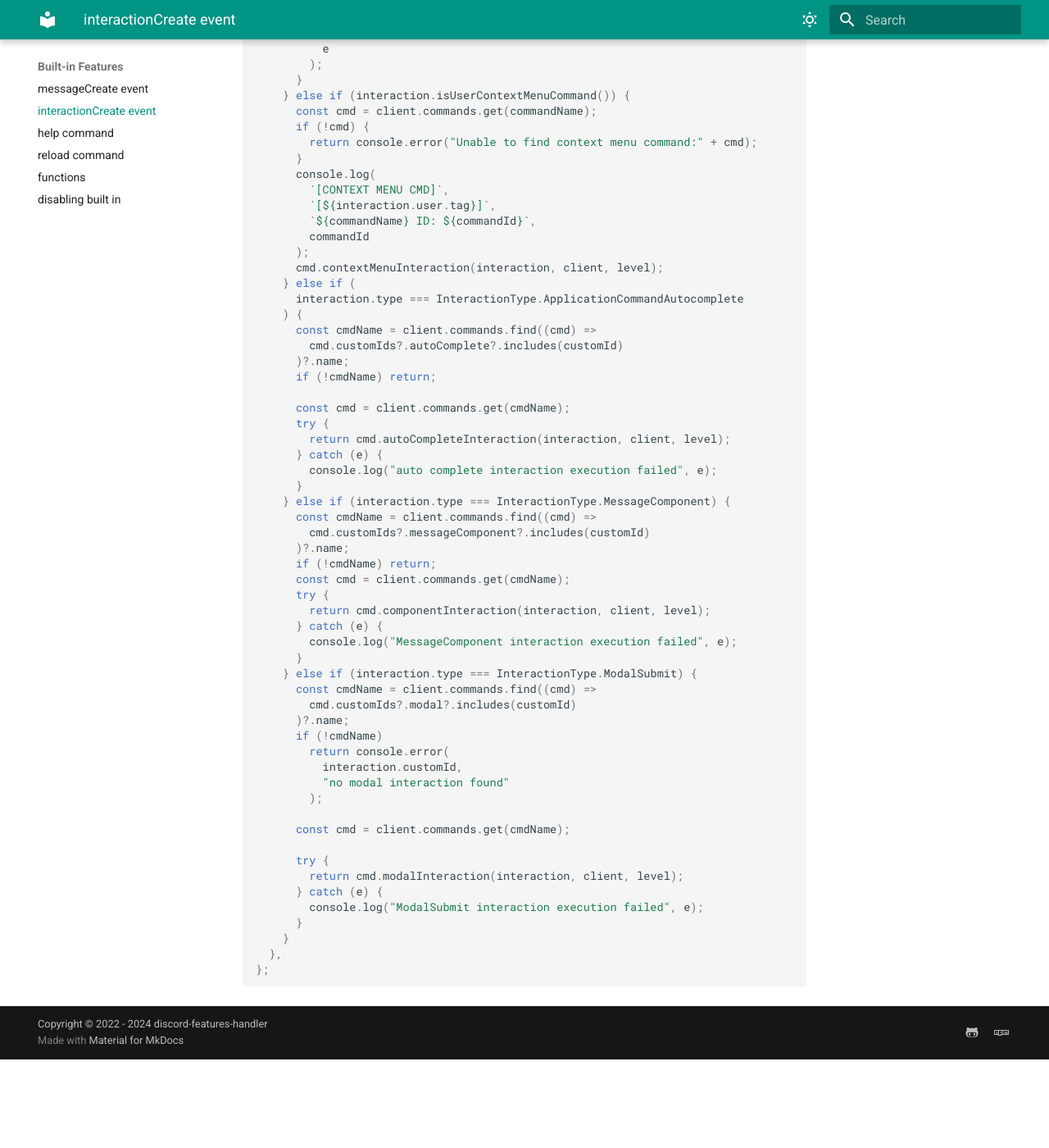
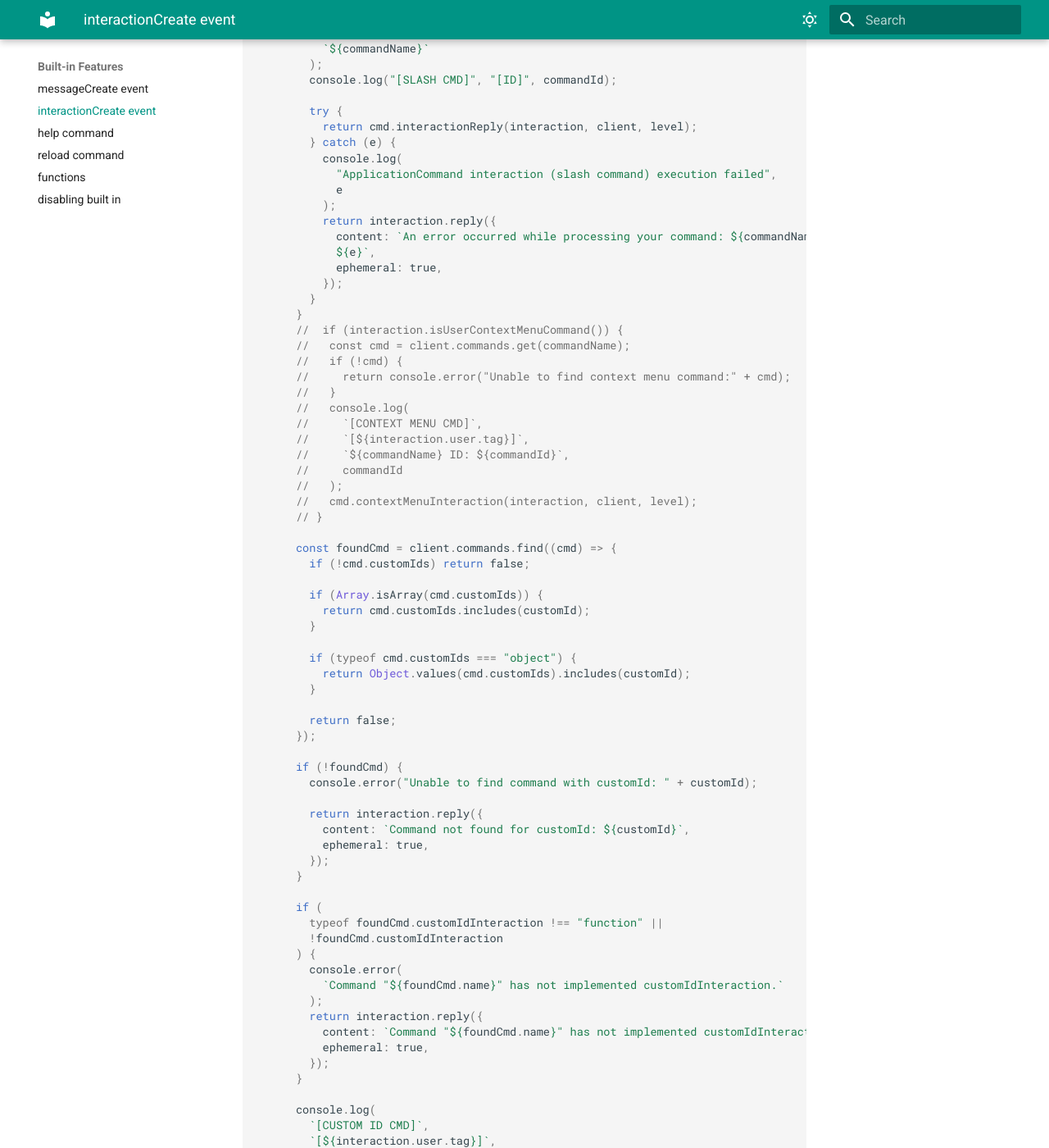
Before and after one commit to bng94/discord-features-handler, an MkDocs documentation site: the page built from docs/builtIn/interactionCreate-event.md, in a window 1280 px wide and 1400 px high, scrolled down 801 px. Shown: the whole window at 82% size. Built offline with MkDocs 1.6.1 and Material for MkDocs 9.7.7, drawn with Linux system fonts in a browser that asks for light colours; before the commit the page ends 2093 px from its top, so only the background shows below that; some of the changed text lies outside the part shown.

Commit message:
deprecated old interaction fn

```diff
--- a/docs/builtIn/interactionCreate-event.md
+++ b/docs/builtIn/interactionCreate-event.md
@@ -15,77 +15,100 @@ module.exports = {
       guildMember: interaction.member,
     });
 
-    if (interaction.type === InteractionType.ApplicationCommand) {
-      const cmd = client.commands.get(commandName);
+    try {
+      if (interaction.type === InteractionType.ApplicationCommand) {
+        const cmd = client.commands.get(commandName);
 
-      if (!cmd) {
-        return console.error("Unable to find slash command:" + cmd);
+        if (!cmd) {
+          console.error("Unable to find slash command:" + cmd);
+          return interaction.reply({
+            content: `Command not found: ${commandName}`,
+            ephemeral: true,
+          });
+        }
+        console.log(
+          `[SLASH CMD]`,
+          `[${interaction.user.tag}]`,
+          `${commandName}`
+        );
+        console.log("[SLASH CMD]", "[ID]", commandId);
+
+        try {
+          return cmd.interactionReply(interaction, client, level);
+        } catch (e) {
+          console.log(
+            "ApplicationCommand interaction (slash command) execution failed",
+            e
+          );
+          return interaction.reply({
+            content: `An error occurred while processing your command: ${commandName}. Error:
+            ${e}`,
+            ephemeral: true,
+          });
+        }
       }
-      console.log(`[SLASH CMD]`, `[${interaction.user.tag}]`, `${commandName}`);
-      console.log("[SLASH CMD]", "[ID]", commandId);
+      //  if (interaction.isUserContextMenuCommand()) {
+      //   const cmd = client.commands.get(commandName);
+      //   if (!cmd) {
+      //     return console.error("Unable to find context menu command:" + cmd);
+      //   }
+      //   console.log(
+      //     `[CONTEXT MENU CMD]`,
+      //     `[${interaction.user.tag}]`,
+      //     `${commandName} ID: ${commandId}`,
+      //     commandId
+      //   );
+      //   cmd.contextMenuInteraction(interaction, client, level);
+      // }
 
-      try {
-        return cmd.interactionReply(interaction, client, level);
-      } catch (e) {
-        console.log(
-          "ApplicationCommand interaction (slash command) execution failed",
-          e
+      const foundCmd = client.commands.find((cmd) => {
+        if (!cmd.customIds) return false;
+
+        if (Array.isArray(cmd.customIds)) {
+          return cmd.customIds.includes(customId);
+        }
+
+        if (typeof cmd.customIds === "object") {
+          return Object.values(cmd.customIds).includes(customId);
+        }
+
+        return false;
+      });
+
+      if (!foundCmd) {
+        console.error("Unable to find command with customId: " + customId);
+
+        return interaction.reply({
+          content: `Command not found for customId: ${customId}`,
+          ephemeral: true,
+        });
+      }
+
+      if (
+        typeof foundCmd.customIdInteraction !== "function" ||
+        !foundCmd.customIdInteraction
+      ) {
+        console.error(
+          `Command "${foundCmd.name}" has not implemented customIdInteraction.`
         );
+        return interaction.reply({
+          content: `Command "${foundCmd.name}" has not implemented customIdInteraction.`,
+          ephemeral: true,
+        });
       }
-    } else if (interaction.isUserContextMenuCommand()) {
-      const cmd = client.commands.get(commandName);
-      if (!cmd) {
-        return console.error("Unable to find context menu command:" + cmd);
-      }
+
       console.log(
-        `[CONTEXT MENU CMD]`,
+        `[CUSTOM ID CMD]`,
         `[${interaction.user.tag}]`,
-        `${commandName} ID: ${commandId}`,
-        commandId
+        `${foundCmd.name} CustomID: ${customId}`
       );
-      cmd.contextMenuInteraction(interaction, client, level);
-    } else if (
-      interaction.type === InteractionType.ApplicationCommandAutocomplete
-    ) {
-      const cmdName = client.commands.find((cmd) =>
-        cmd.customIds?.autoComplete?.includes(customId)
-      )?.name;
-      if (!cmdName) return;
 
-      const cmd = client.commands.get(cmdName);
-      try {
-        return cmd.autoCompleteInteraction(interaction, client, level);
-      } catch (e) {
-        console.log("auto complete interaction execution failed", e);
-      }
-    } else if (interaction.type === InteractionType.MessageComponent) {
-      const cmdName = client.commands.find((cmd) =>
-        cmd.customIds?.messageComponent?.includes(customId)
-      )?.name;
-      if (!cmdName) return;
-      const cmd = client.commands.get(cmdName);
-      try {
-        return cmd.componentInteraction(interaction, client, level);
-      } catch (e) {
-        console.log("MessageComponent interaction execution failed", e);
-      }
-    } else if (interaction.type === InteractionType.ModalSubmit) {
-      const cmdName = client.commands.find((cmd) =>
-        cmd.customIds?.modal?.includes(customId)
-      )?.name;
-      if (!cmdName)
-        return console.error(
-          interaction.customId,
-          "no modal interaction found"
-        );
-
-      const cmd = client.commands.get(cmdName);
-
-      try {
-        return cmd.modalInteraction(interaction, client, level);
-      } catch (e) {
-        console.log("ModalSubmit interaction execution failed", e);
-      }
+      return foundCmd.customIdInteraction(interaction, client, level);
+    } catch (e) {
+      console.log("Interaction execution failed", e);
+      return interaction.reply({
+        content: "An error occurred while processing your interaction." + e,
+      });
     }
   },
 };
```
Also changed, not shown: other parts of docs/builtIn/interactionCreate-event.md (+1 -1 lines), docs/release-notes.md (+3 -4 lines), docs/setup/commands-file.md (+2 -2 lines), docs/setup/other-interaction.md (+84 -74 lines), 2 other files.
